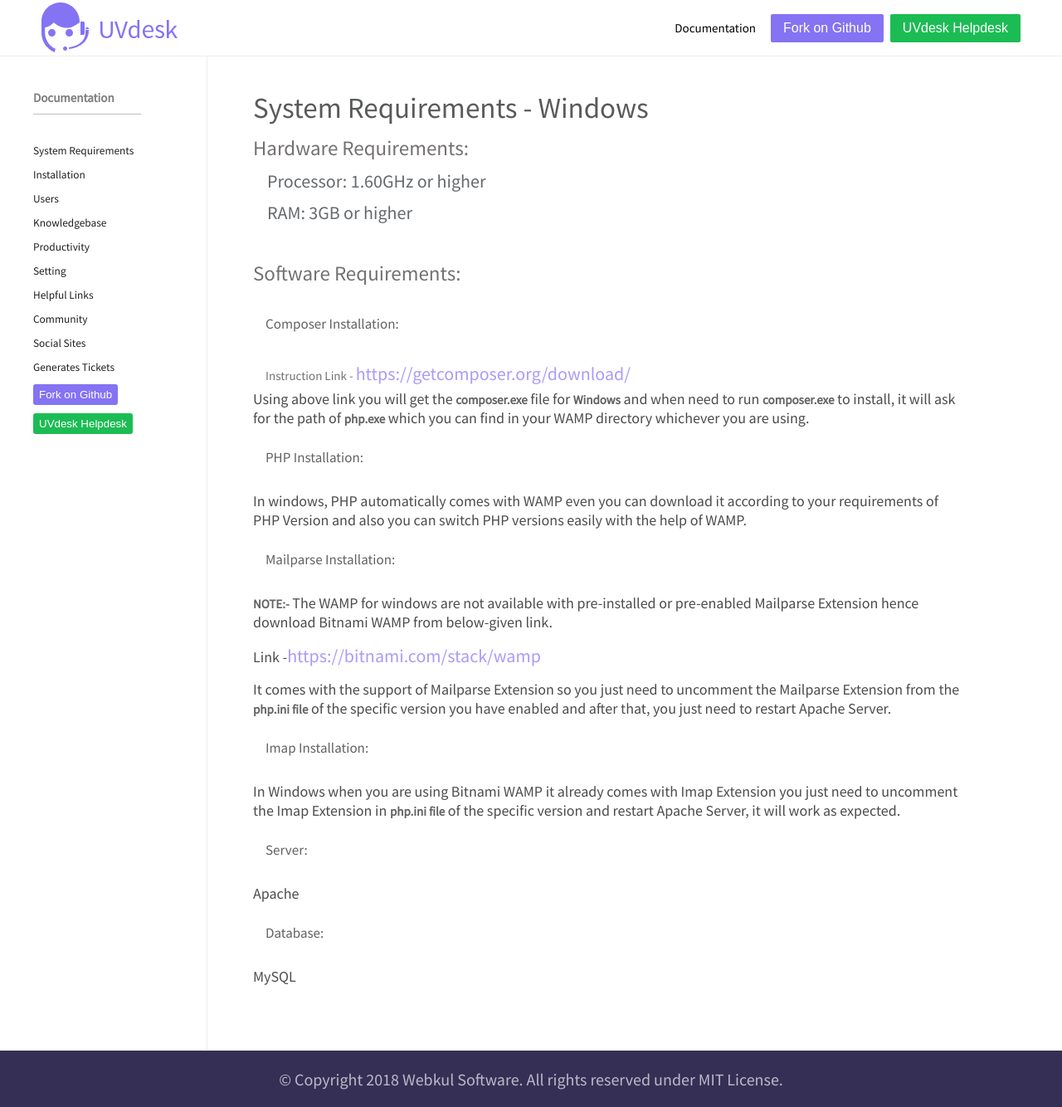
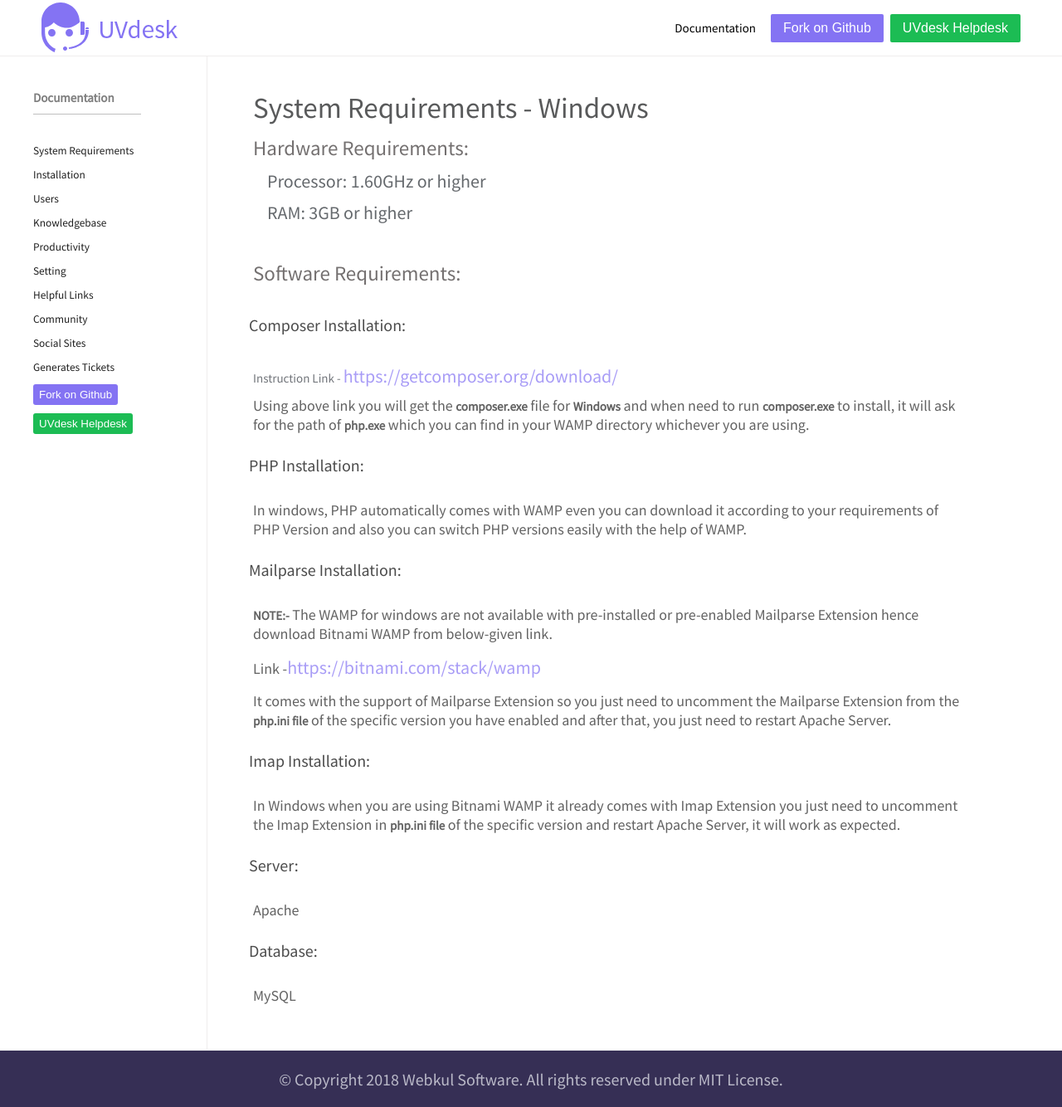
Before and after one commit to uvdesk/uvdesk.github.io, a Jekyll site: the page _uvdemo/requirements/requirements-windows.html, which Jekyll copies as it is, in a window 1280 px wide and 1334 px high. Shown: the whole window at 83% size. Built offline with Jekyll 4.4.1, drawn with Linux system fonts in a browser that asks for light colours.

Commit message:
a few more responsive changes

```diff
--- a/_sass/main.scss
+++ b/_sass/main.scss
@@ -238,6 +238,8 @@
 bigger in size than its parent element.
 
 I also changed the color to #535456 down below.
+
+I also added 'margin-left: -20px' for alignment purposes.
 */
 .topics-heading {
   font-size: 17px;
@@ -245,6 +247,7 @@
   font-weight: var(--heading-font-weight);
   padding-bottom: calc( 3 * var(--sub-heading-bottom-spacing));
   padding-top: calc( var(--sub-heading-bottom-spacing));
+  margin-left: -20px;
 
 }
 
--- a/_sass/main2.scss
+++ b/_sass/main2.scss
@@ -6,6 +6,11 @@
     margin-left: 10px;
     padding-right: 10px;
     overflow-x: hidden !important;
+  }
+
+  .topics-heading{
+    font-size: 20px;
+    color: #000000;
   }
   .component-title{
     font-size: 30px;
@@ -39,7 +44,7 @@
 
     padding-bottom: 15px;
     margin-left: 10px;
-    color: black;
+    color: #202020;
     font-size: 15px;
     padding-right: 20px;
     overflow-x: hidden !important;
@@ -66,11 +71,12 @@
 
   .paragraph{
     padding-top: 5px;
-    padding-bottom: 5px;
+    padding-bottom: 10px;
     font-size: 15px;
     padding-right: 10px;
-    color: #3a3535;
+    color: #353a42;
     overflow-x: hidden !important;
+    margin-left: -15px;
   }
 
   .paragraph1 li {
@@ -79,6 +85,7 @@
     color: #535456;
     padding-right: 10px;
     overflow-x: hidden !important;
+
 
   }
 
@@ -102,7 +109,7 @@
 
 
     width: auto;
-    max-width: 600px;
+    max-width: 470px;
     max-height: 800px;
     margin-left: -30px;
     padding-top: 10px;
@@ -223,7 +230,7 @@
     .ipsum-logo{
       max-height: 500px;
       width: auto;
-      max-width: 700px;
+      max-width: 450px;
     }
 
     .installation-component{
@@ -405,11 +412,12 @@
     }
 
     //does this even work???
-    //.paragraph1 > li{
+    .paragraph1 > li{
 
-        //margin-left: -25px;
-    //}
-
+        margin-left: -25px;
+        overflow-x: hidden !important;
+        //padding-right: 15px;
+    }
 
 
 
@@ -444,8 +452,12 @@
       font-size: 23px;
     }
 
+    .topics-heading{
+      font-size: 20px;
+    }
+
     .paragraph1 {
-      font-size: 20px;
+      font-size: 17px;
       overflow-x: hidden !important;
       padding-right: 40px;
 
```
